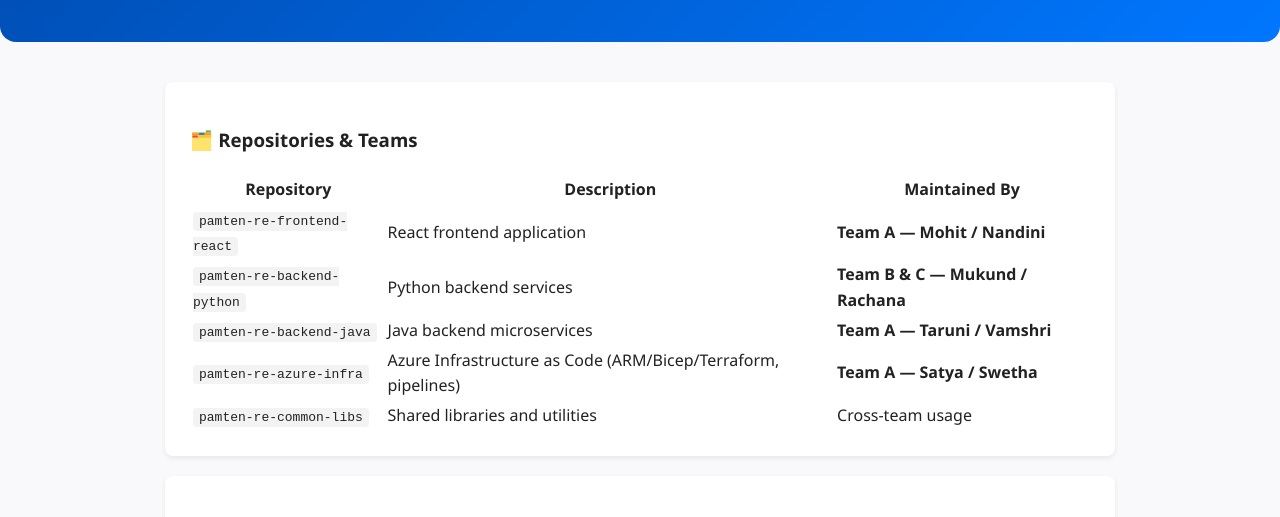
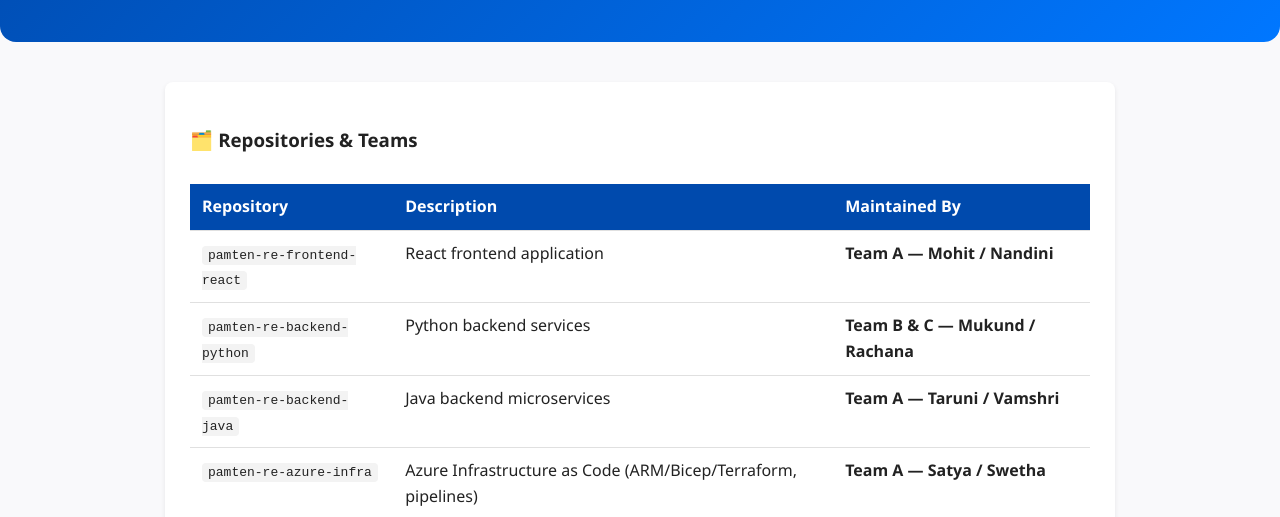
Before and after one commit to PamtenRE/pamtenre.github.io, a plain HTML site: page index.html in a window 1280 px wide. Shown: the part 240-757 px from the top of the page. Drawn offline with Linux system fonts and the light colour scheme.

Commit message:
Add table and code styling to style.css
Added styling for tables including headers, rows, and code blocks.

```diff
--- a/style.css
+++ b/style.css
@@ -89,3 +89,32 @@ footer {
     margin-top: 10px;
   }
 }
+/* Table Styling */
+.table-wrapper {
+  overflow-x: auto;
+}
+table {
+  border-collapse: collapse;
+  width: 100%;
+  margin-top: 10px;
+}
+th, td {
+  text-align: left;
+  padding: 10px 12px;
+  border-bottom: 1px solid #e0e0e0;
+  vertical-align: top;
+}
+th {
+  background-color: #004aad;
+  color: white;
+  font-weight: 600;
+}
+tr:hover {
+  background-color: #f5f7ff;
+}
+code {
+  background: #f3f3f3;
+  padding: 2px 6px;
+  border-radius: 4px;
+  font-family: monospace;
+}
```
